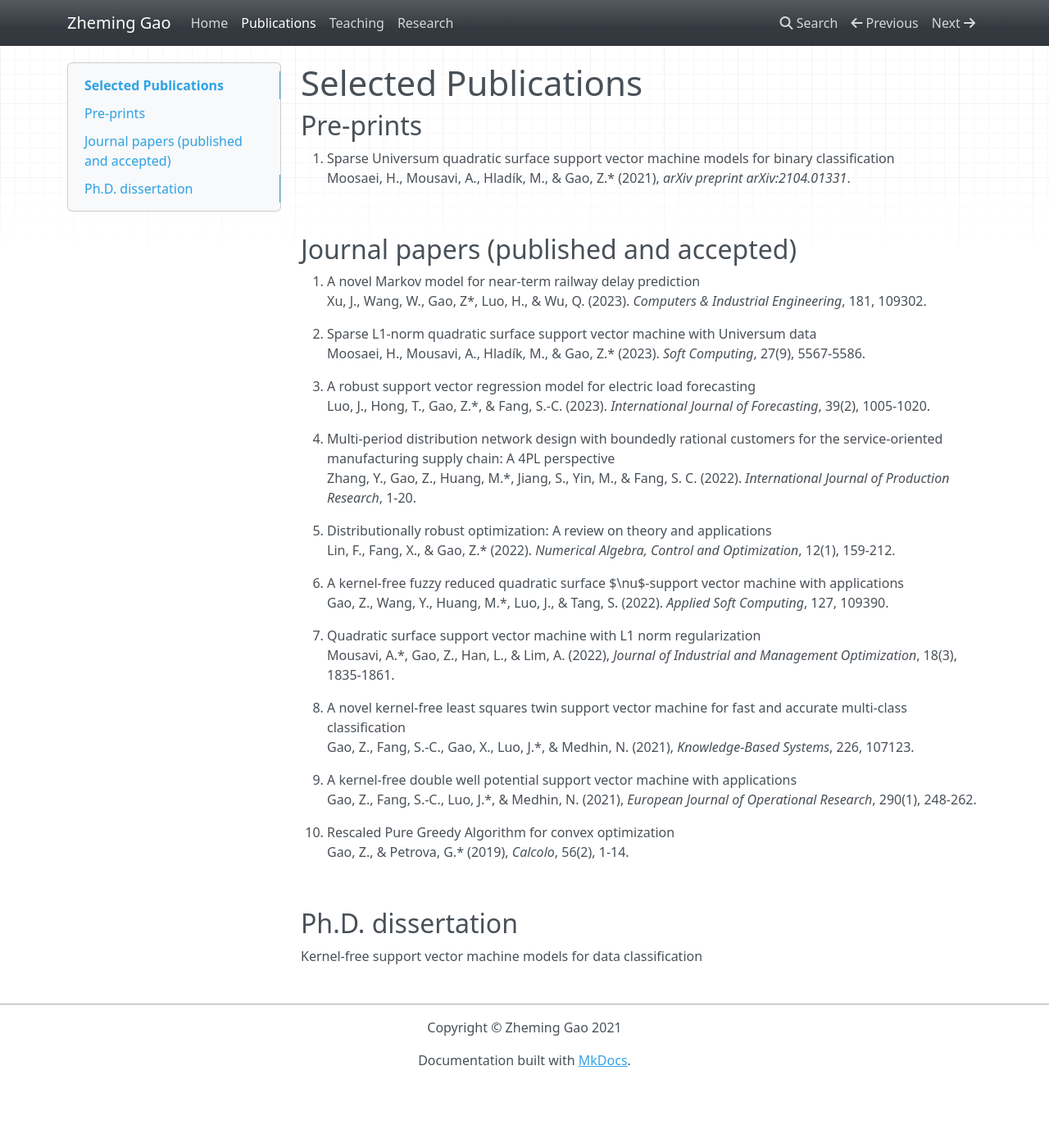
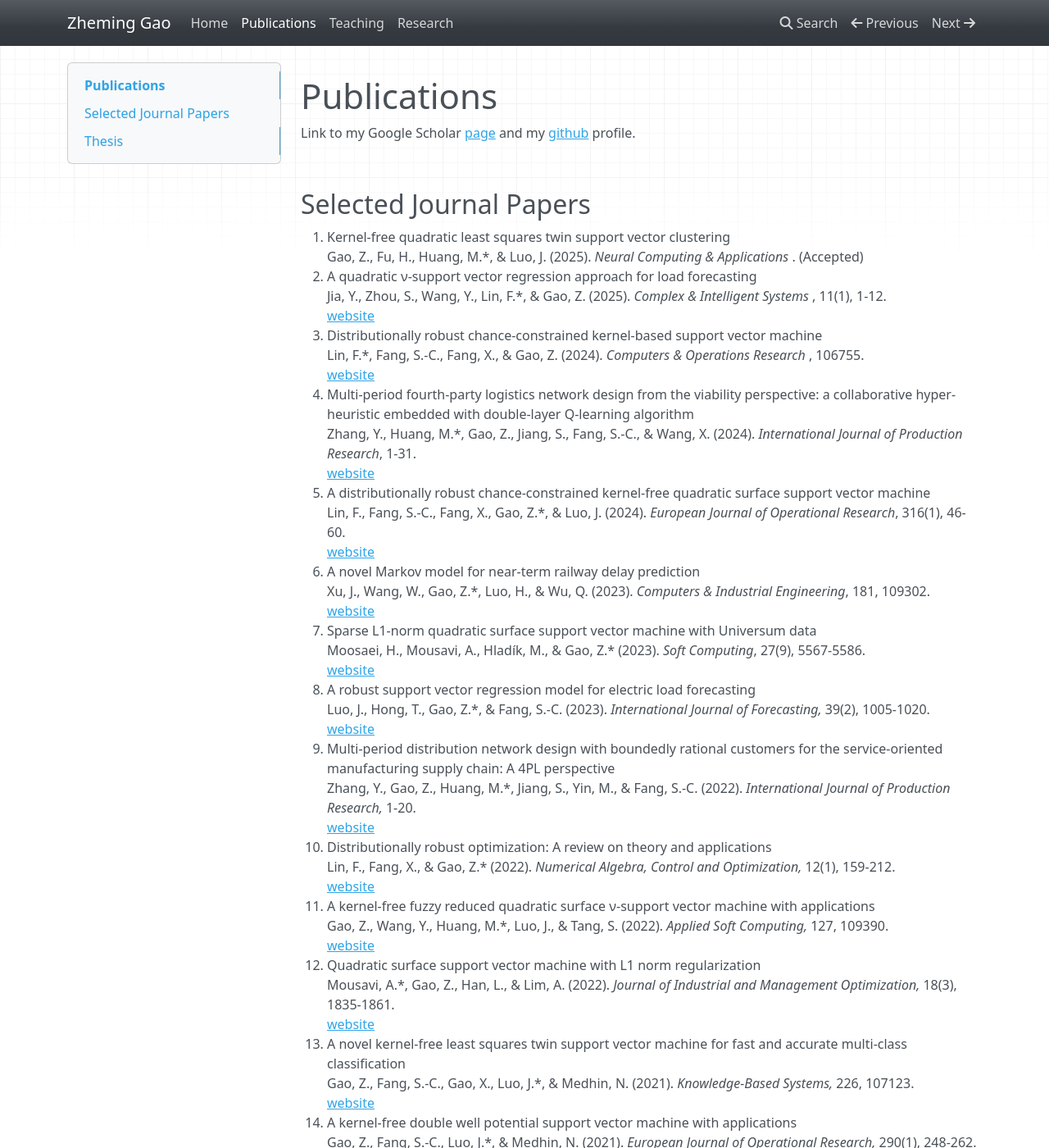
Before and after one commit to tonygaobasketball/tonygaobasketball.github.io, an MkDocs documentation site: the page built from docs/pub.md, in a window 1280 px wide and 1400 px high. Shown: the whole window at 82% size. Built offline with MkDocs 1.6.1, drawn with Linux system fonts in a browser that asks for light colours; nearby versions of some CDN libraries; some of the changed text lies outside the part shown.

Commit message:
Add files via upload

```diff
--- a/docs/pub.md
+++ b/docs/pub.md
@@ -1,47 +1,106 @@
-# Selected Publications
+<head>
+    <meta charset="UTF-8">
+    <meta name="robots" content="index, follow">
+    <meta name="description" content="Selected publications of Dr. Zheming Gao">
+    <meta name="keywords" content ="Zheming Gao, publications, papers, research">
+</head>
 
-## Pre-prints
-1. Sparse Universum quadratic surface support vector machine models for binary classification
-Moosaei, H., Mousavi, A., Hladík, M., & Gao, Z.\* (2021), *arXiv preprint arXiv:2104.01331*.
+# Publications
+
+Link to my Google Scholar [page](https://scholar.google.com/citations?user=jfM50lsAAAAJ&hl=en&oi=ao) and my [github](https://github.com/tonygaobasketball/) profile.
+
 
 </br>
 
-## Journal papers (published and accepted)
+## Selected Journal Papers
 
-1. A novel Markov model for near-term railway delay prediction
-Xu, J., Wang, W., Gao, Z\*, Luo, H., & Wu, Q. (2023). *Computers & Industrial Engineering*, 181, 109302.
 
-2. Sparse L1-norm quadratic surface support vector machine with Universum data
-Moosaei, H., Mousavi, A., Hladík, M., & Gao, Z.\* (2023). *Soft Computing*, 27(9), 5567-5586.
+<ol>
 
-3. A robust support vector regression model for electric load forecasting
-Luo, J., Hong, T., Gao, Z.\*, & Fang, S.-C. (2023). *International Journal of Forecasting*, 39(2), 1005-1020.
+  <li> Kernel-free quadratic least squares twin support vector clustering </br>
 
-4. Multi-period distribution network design with boundedly rational customers for the service-oriented manufacturing supply chain: A 4PL perspective
-Zhang, Y., Gao, Z., Huang, M.\*, Jiang, S., Yin, M., & Fang, S. C. (2022). *International Journal of Production Research*, 1-20.
+Gao, Z., Fu, H., Huang, M.*, & Luo, J. (2025). <i> Neural Computing & Applications </i>. (Accepted) </li>
 
-5. Distributionally robust optimization: A review on theory and applications
-Lin, F., Fang, X., & Gao, Z.\* (2022). *Numerical Algebra, Control and Optimization*, 12(1), 159-212.
+  <li> A quadratic &nu;-support vector regression approach for load forecasting </br>
 
-6. A kernel-free fuzzy reduced quadratic surface $\nu$-support vector machine with applications
-Gao, Z., Wang, Y., Huang, M.\*, Luo, J., &amp; Tang, S. (2022). *Applied Soft Computing*, 127, 109390.
+Jia, Y., Zhou, S., Wang, Y., Lin, F.*, & Gao, Z. (2025). <i> Complex & Intelligent Systems </i>, 11(1), 1-12.  </li>
+<a href="https://link.springer.com/article/10.1007/s40747-024-01730-7" title="website">website</a>
 
-7. Quadratic surface support vector machine with L1 norm regularization
-Mousavi, A.\*, Gao, Z., Han, L., &amp; Lim, A. (2022), *Journal of Industrial and Management Optimization*, 18(3), 1835-1861.
+  <li> Distributionally robust chance-constrained kernel-based support vector machine </br>
 
-8. A novel kernel-free least squares twin support vector machine for fast and accurate multi-class classification
-Gao, Z., Fang, S.-C., Gao, X., Luo, J.\*, & Medhin, N. (2021), *Knowledge-Based Systems*, 226, 107123.
+Lin, F.*, Fang, S.-C., Fang, X., & Gao, Z. (2024). <i> Computers & Operations Research </i>, 106755. </li>
+<a href="https://www.sciencedirect.com/science/article/abs/pii/S0305054824002272" title="website">website</a>
 
-9. A kernel-free double well potential support vector machine with applications
-Gao, Z., Fang, S.-C., Luo, J.\*, & Medhin, N. (2021), *European Journal of Operational Research*, 290(1), 248-262.
 
-10. Rescaled Pure Greedy Algorithm for convex optimization
-Gao, Z., & Petrova, G.\* (2019), *Calcolo*, 56(2), 1-14.
+  <li> Multi-period fourth-party logistics network design from the viability perspective: a collaborative hyper-heuristic embedded with double-layer Q-learning algorithm </br>
+
+Zhang, Y., Huang, M.*, Gao, Z., Jiang, S., Fang, S.-C., & Wang, X. (2024). <i>International Journal of Production Research</i>, 1-31.  </li>
+<a href="https://www.tandfonline.com/doi/full/10.1080/00207543.2024.2339530" title="website">website</a>
+
+
+  <li> A distributionally robust chance-constrained kernel-free quadratic surface support vector machine </br>
+
+Lin, F., Fang, S.-C., Fang, X., Gao, Z.*, & Luo, J. (2024). <i>European Journal of Operational Research</i>, 316(1), 46-60.  </li>
+<a href="https://www.sciencedirect.com/science/article/abs/pii/S0377221724001309" title="website">website</a>
+
+  <li> A novel Markov model for near-term railway delay prediction  </br>
+
+Xu, J., Wang, W., Gao, Z.*, Luo, H., & Wu, Q. (2023). <i>Computers & Industrial Engineering</i>, 181, 109302.  </li>
+<a href="https://www.sciencedirect.com/science/article/abs/pii/S0360835223003261" title="website">website</a>
+
+  <li> Sparse L1-norm quadratic surface support vector machine with Universum data  </br>
+
+Moosaei, H., Mousavi, A., Hladík, M., & Gao, Z.* (2023). <i> Soft Computing</i>, 27(9), 5567-5586.  </li>
+<a href="https://link.springer.com/article/10.1007/s00500-023-07860-3" title="website">website</a>
+
+  <li>  A robust support vector regression model for electric load forecasting  </br>
+
+Luo, J., Hong, T., Gao, Z.*, & Fang, S.-C. (2023). <i> International Journal of Forecasting, </i> 39(2), 1005-1020.  </li>
+<a href=" https://www.sciencedirect.com/science/article/abs/pii/S0169207022000528" title="website">website</a>
+
+  <li>  Multi-period distribution network design with boundedly rational customers for the service-oriented manufacturing supply chain: A 4PL perspective  </br>
+
+Zhang, Y., Gao, Z., Huang, M.*, Jiang, S., Yin, M., & Fang, S.-C. (2022).  <i>International Journal of Production Research, </i> 1-20. </li>
+<a href=" https://www.tandfonline.com/doi/abs/10.1080/00207543.2022.2140220" title="website">website</a>
+
+  <li>  Distributionally robust optimization: A review on theory and applications   </br>
+
+Lin, F., Fang, X., & Gao, Z.* (2022). <i>Numerical Algebra, Control and Optimization, </i> 12(1), 159-212. </li>
+<a href="https://www.aimsciences.org/article/id/5a228ac4-f49b-4499-aab6-0656d63eb577 " title="website">website</a>
+
+  <li> A kernel-free fuzzy reduced quadratic surface &nu;-support vector machine with applications   </br>
+
+Gao, Z., Wang, Y., Huang, M.*, Luo, J., &amp; Tang, S. (2022). <i>Applied Soft Computing, </i> 127, 109390.   </li>
+<a href="https://www.sciencedirect.com/science/article/abs/pii/S1568494622005336 " title="website">website</a>
+
+  <li>  Quadratic surface support vector machine with L1 norm regularization    </br>
+
+Mousavi, A.*, Gao, Z., Han, L., &amp; Lim, A. (2022). <i>Journal of Industrial and Management Optimization, </i>18(3), 1835-1861.   </li>
+<a href="https://www.aimsciences.org/article/doi/10.3934/jimo.2021046 " title="website">website</a>
+
+  <li>  A novel kernel-free least squares twin support vector machine for fast and accurate multi-class classification   </br>
+
+Gao, Z., Fang, S.-C., Gao, X., Luo, J.*, & Medhin, N. (2021).  <i>Knowledge-Based Systems, </i> 226, 107123.    </li>
+<a href="https://www.sciencedirect.com/science/article/abs/pii/S0950705121003865 " title="website">website</a>
+
+  <li>  A kernel-free double well potential support vector machine with applications     </br>
+
+Gao, Z., Fang, S.-C., Luo, J.*, & Medhin, N. (2021). <i>European Journal of Operational Research,</I> 290(1), 248-262.  </li>
+<a href="https://www.sciencedirect.com/science/article/abs/pii/S0377221720309176 " title="website">website</a>
+
+  <li> Rescaled Pure Greedy Algorithm for convex optimization    </br>
+
+Gao, Z., & Petrova, G.* (2019). <i>Calcolo, </i> 56(2), 1-14. </li>
+<a href="https://link.springer.com/article/10.1007/s10092-019-0311-x " title="website">website</a>
+
+</ol>
+
 
 </br>
 
 
 
-## Ph.D. dissertation
+## Thesis
 
 Kernel-free support vector machine models for data classification
+[website](https://repository.lib.ncsu.edu/items/33e4bd82-6d29-4cf5-be39-26936b6f4dc9)
--- /dev/null
+++ b/docs/style.css
@@ -0,0 +1,3 @@
+.bs-sidebar{
+    display: none;
+    }
```
Also changed, not shown: docs/group.md (added, +17 -0 lines), docs/index.md (+28 -25 lines), docs/service.md (added, +18 -0 lines), docs/students_advising.md (added, +31 -0 lines), docs/teach.md (+7 -5 lines), docs/img/research_framework.jpg (added), 1 other file.
